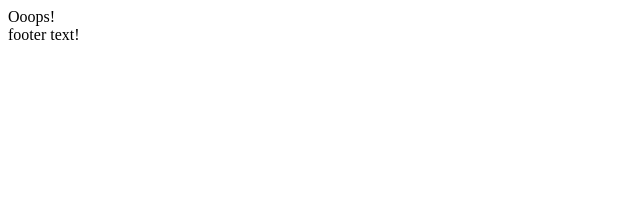
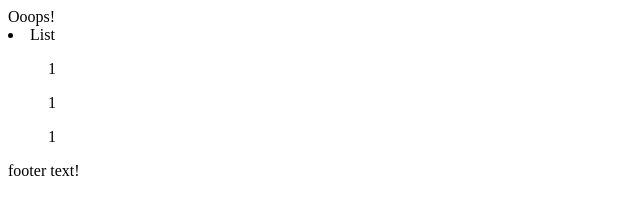
Before and after one commit to Anatolik-ua/my-project, a plain HTML site: page index.html in a window 1280 px wide. Shown: the whole page, without its empty margins (0-640 px from the left). Drawn offline with Linux system fonts and the light colour scheme.

Commit message:
add list

```diff
--- a/index.html
+++ b/index.html
@@ -7,8 +7,12 @@
 </head>
 <body>
     <header>Ooops!</header>
-
-    <main></main>
+    <main>
+        <li>List</li>
+        <ul>1</ul>
+        <ul>1</ul>
+        <ul>1</ul>
+    </main>
     <footer>footer text!</footer>
 </body>
 </html>
```
